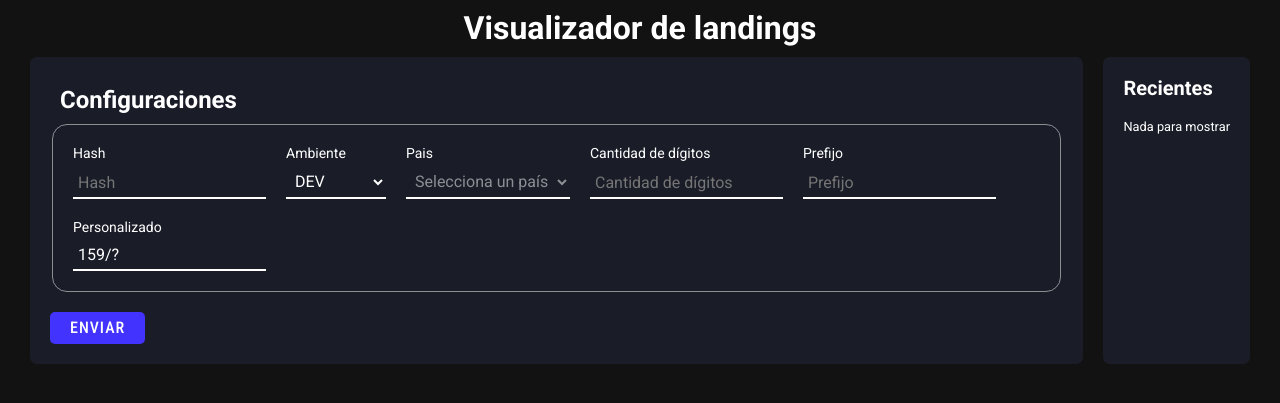
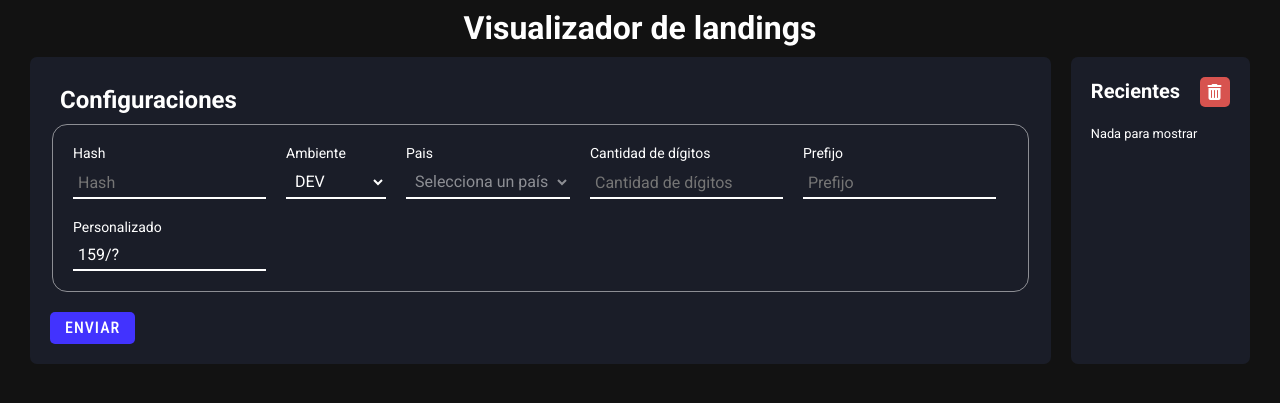
Before and after one commit to Pinha94/tools, a PHP site: page / in a window 1280 px wide. Shown: the top 403 px of the page. Run offline with PHP 8.4, Linux system fonts and the light colour scheme; some libraries are stand-ins or nearby versions.

Commit message:
borrar historial

```diff
--- a/landing-viewer/inc/css/style.css
+++ b/landing-viewer/inc/css/style.css
@@ -10,9 +10,11 @@
     --background-light: #e5e5e5;
     --font-color-light: #222;
     --font-color-dark: #FFF;
-    --color-able: #28c728;
-    --color-highlighted: #4233fe;
-    --color-error: #FF5151;
+    --color-primary: #3279bb;
+    --color-success: #5eb662;
+    --color-info: #5cbee1;
+    --color-warning: #edae4f;
+    --color-error: #d7534f;
 }
 
 /* ================================
@@ -67,7 +69,7 @@ input[type="number"] {
 }
 .small {font-size: 80%;}
 .button {
-    padding: .7rem 2rem;
+    padding: .7rem 1.5rem;
     text-transform: uppercase;
     background-color: #4233fe;
     border-radius: .5rem;
@@ -80,8 +82,12 @@ input[type="number"] {
     letter-spacing: 1px;
     transition: all 500ms, transform 300ms;
     user-select: none;
-    &:hover {filter: brightness(2);}
+    &:hover {
+        filter: brightness(1.5);
+        text-shadow: 0 0 3px rgb(0 0 0 / .5);
+    }
     &.clicked {transform: scale(.9);}
+    &.red {background-color: var(--color-error);}
 }
 .icon-button {
     display: flex;
@@ -92,10 +98,6 @@ input[type="number"] {
     padding: 0;
     background-color: #788cda;
     line-height: 1;
-    &:hover {
-        filter: brightness(1.2);
-        text-shadow: 0 0 3px rgb(0 0 0 / .5);
-    }
 }
 
 /* ================================
@@ -156,8 +158,12 @@ input[type="number"] {
     display: flex;
     flex-direction: column;
     justify-content: start;
-    & h5 {
-        margin: 0 0 2rem;
+    .title-content {
+        display: flex;
+        align-items: center;
+        margin-bottom: 2rem;
+        & h5 {margin: 0;}
+        .button {margin-left: 2rem;}
     }
     #historialContent {
         flex: 1;
@@ -233,8 +239,8 @@ input[type="number"] {
         cursor: pointer;
         transition: all 100ms;
         &:has(.checkbox:checked) {
-            border-color: var(--color-able);
-            background-color: var(--color-able);
+            border-color: var(--color-success);
+            background-color: var(--color-success);
             & span {
                 position: relative;
                 &::before {
--- a/landing-viewer/inc/js/main.js
+++ b/landing-viewer/inc/js/main.js
@@ -13,6 +13,7 @@ function app() {
     const buttons = document.querySelectorAll('.button');
     const reloadBtn = document.getElementById('reloadBtn');
     const uncheckedBtn = document.getElementById('uncheckedBtn');
+    const clearHistoryBtn = document.getElementById('clearHistoryBtn');
 
     if (elementsSelect) {
         var changeColor = (element, newColor) => element.style.color = newColor;
@@ -49,6 +50,13 @@ function app() {
         uncheckedBtn.addEventListener('click', () => {
             // Desmarca todos los checkbox
             checks.forEach(checkElement => checkElement.checked = false );
+        });
+    }
+
+    if (clearHistoryBtn) {
+        clearHistoryBtn.addEventListener('click', () => {
+            localStorage.removeItem('historial');
+            document.getElementById('historialContent').innerHTML = '<li class="small">Nada para mostrar</li>';
         });
     }
 }
--- a/landing-viewer/inc/templates/form.php
+++ b/landing-viewer/inc/templates/form.php
@@ -49,7 +49,12 @@
         </form>
     </section>
     <aside id="historial" class="seccion">
-        <h5>Recientes</h5>
+        <div class="title-content">
+            <h5>Recientes</h5>
+            <button id="clearHistoryBtn" class="button icon-button red" title="Vaciar historial">
+                <i class="fa fa-trash-can"></i>
+            </button>
+        </div>
         <ul id="historialContent" class="content">
         </ul>
     </aside>
```
